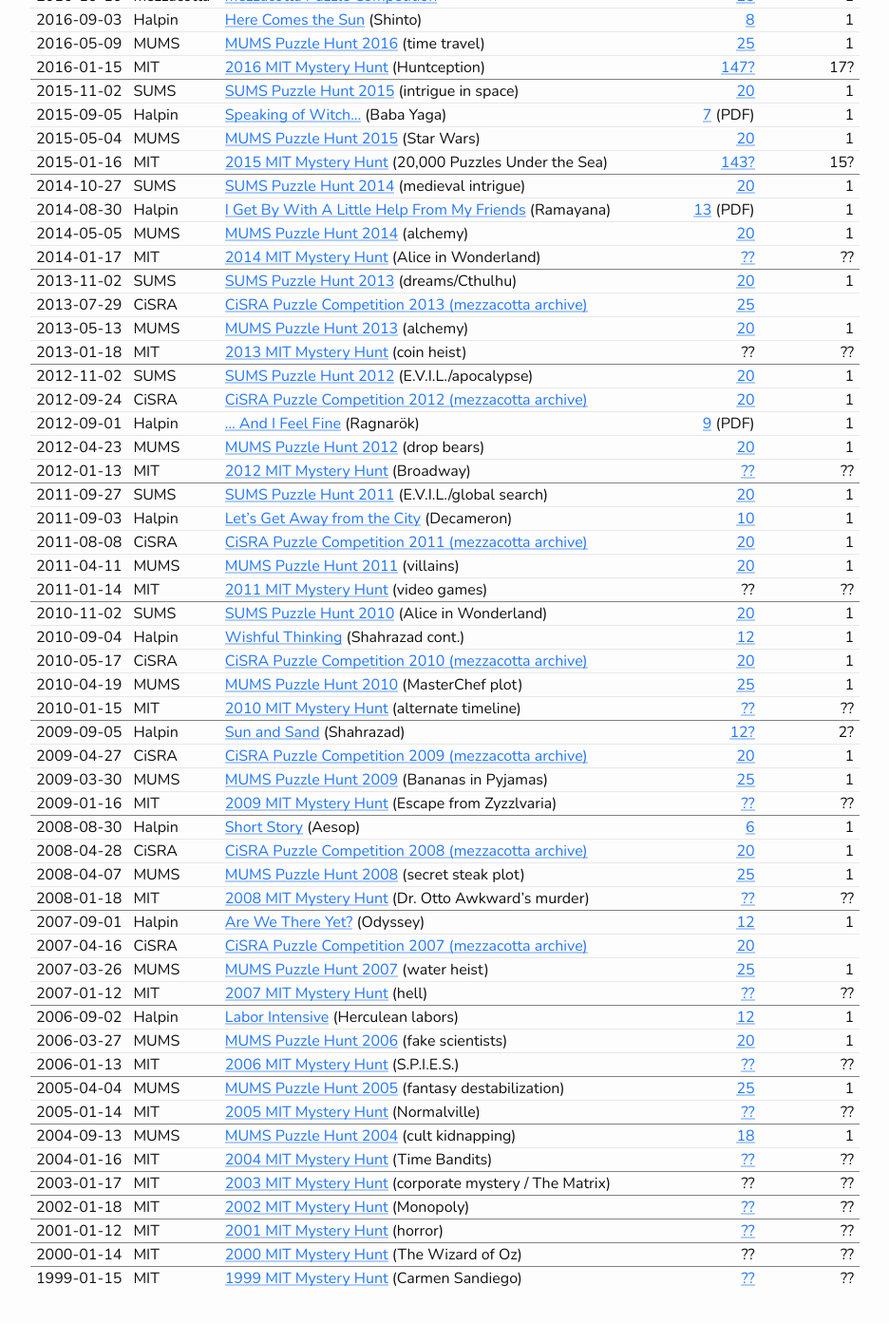
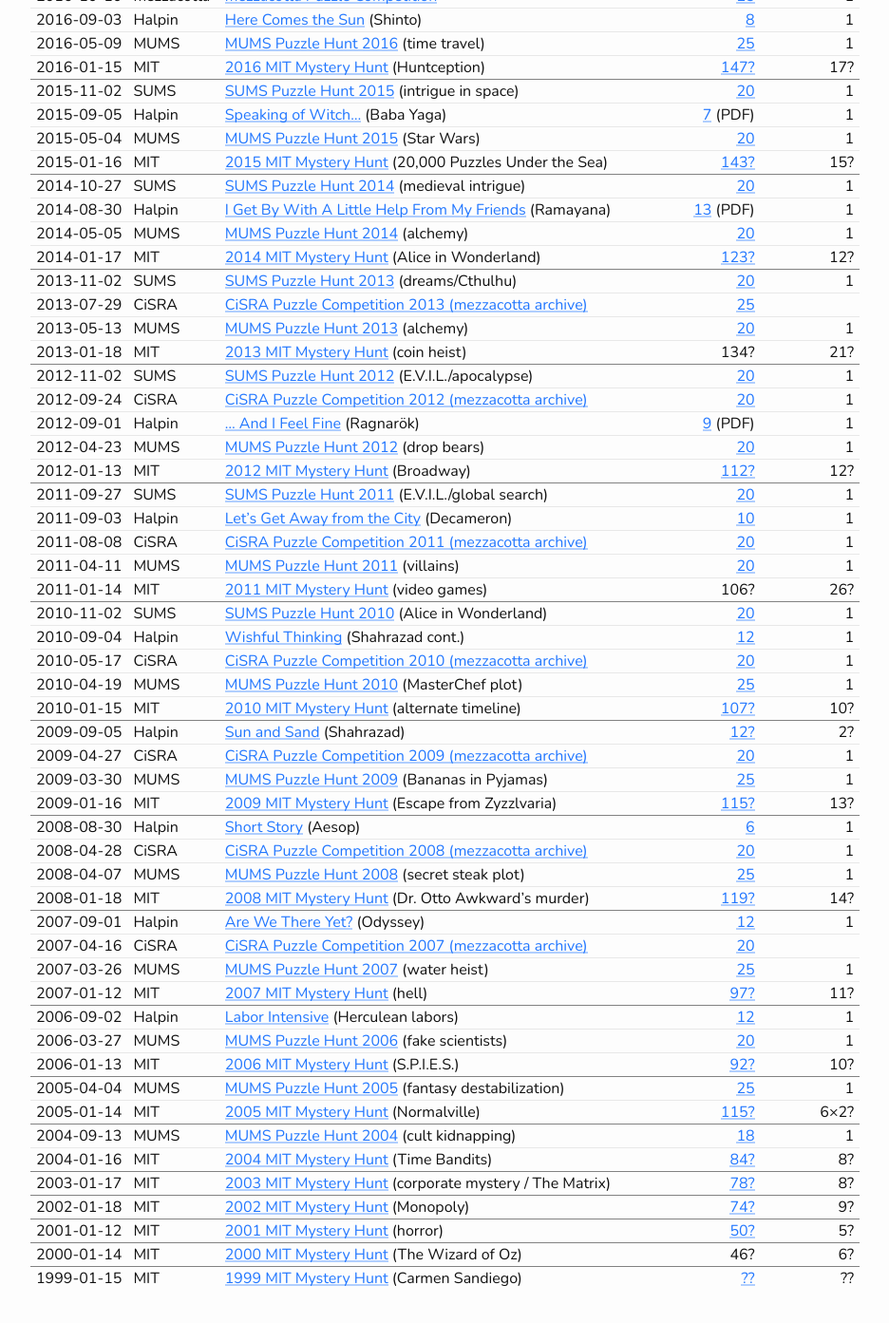
Before and after one commit to betaveros/puzzlehunt.net, a Jekyll site: the page built from list.md, in a window 1280 px wide and 1400 px high, scrolled down 1176 px. Shown: the top 1393 px of the window at 95% size, without its empty margins (158-1094 px from the left). Built offline with Jekyll 4.4.1, drawn with Linux system fonts in a browser that asks for light colours.

Commit message:
add crude numbers to the list

```diff
--- a/list.md
+++ b/list.md
@@ -62,62 +62,62 @@
 2014-10-27 | SUMS       | [SUMS Puzzle Hunt 2014](https://www.maths.usyd.edu.au/ub/sums/puzzlehunt/2014/main) (medieval intrigue)                     | [20](https://www.maths.usyd.edu.au/ub/sums/puzzlehunt/2014/puzzles) | 1
 2014-08-30 | Halpin     | [I Get By With A Little Help From My Friends](http://www.markhalpin.com/puzzles/rama/rama.html) (Ramayana)                  | [13](http://www.markhalpin.com/puzzles/rama/rama.pdf) (PDF) | 1
 2014-05-05 | MUMS       | [MUMS Puzzle Hunt 2014](https://researchers.ms.unimelb.edu.au/~mums/puzzlehunt/2014/puzzles.html) (alchemy)                 | [20](https://researchers.ms.unimelb.edu.au/~mums/puzzlehunt/2014/puzzles.html) | 1
-2014-01-17 | MIT        | [2014 MIT Mystery Hunt](https://web.mit.edu/puzzle/www/2014/) (Alice in Wonderland)                                         | [??](https://web.mit.edu/puzzle/www/2014/overview.html) | ??
+2014-01-17 | MIT        | [2014 MIT Mystery Hunt](https://web.mit.edu/puzzle/www/2014/) (Alice in Wonderland)                                         | [123?](https://web.mit.edu/puzzle/www/2014/overview.html) | 12?
 -|---
 2013-11-02 | SUMS       | [SUMS Puzzle Hunt 2013](https://www.maths.usyd.edu.au/ub/sums/puzzlehunt/2013/main) (dreams/Cthulhu)                        | [20](https://www.maths.usyd.edu.au/ub/sums/puzzlehunt/2013/puzzles) | 1
 2013-07-29 | CiSRA      | [CiSRA Puzzle Competition 2013 (mezzacotta archive)](https://www.mezzacotta.net/puzzle/cisra/2013/)                         | [25](https://www.mezzacotta.net/puzzle/cisra/2013/puzzles.html)
 2013-05-13 | MUMS       | [MUMS Puzzle Hunt 2013](https://researchers.ms.unimelb.edu.au/~mums/puzzlehunt/2013/puzzles.html) (alchemy)                 | [20](https://researchers.ms.unimelb.edu.au/~mums/puzzlehunt/2013/puzzles.html) | 1
-2013-01-18 | MIT        | [2013 MIT Mystery Hunt](https://web.mit.edu/puzzle/www/2013/) (coin heist)                                                  | ?? | ??
+2013-01-18 | MIT        | [2013 MIT Mystery Hunt](https://web.mit.edu/puzzle/www/2013/) (coin heist)                                                  | 134? | 21?
 -|---
 2012-11-02 | SUMS       | [SUMS Puzzle Hunt 2012](https://www.maths.usyd.edu.au/ub/sums/puzzlehunt/2012/main) (E.V.I.L./apocalypse)                   | [20](https://www.maths.usyd.edu.au/ub/sums/puzzlehunt/2012/puzzles) | 1
 2012-09-24 | CiSRA      | [CiSRA Puzzle Competition 2012 (mezzacotta archive)](https://www.mezzacotta.net/puzzle/cisra/2012/)                         | [20](https://www.mezzacotta.net/puzzle/cisra/2012/puzzles.html) | 1
 2012-09-01 | Halpin     | [... And I Feel Fine](http://www.markhalpin.com/puzzles/ragnarok/ragnarok.html) (Ragnarök)                                  | [9](http://www.markhalpin.com/puzzles/ragnarok/ragpuzz.pdf) (PDF) | 1
 2012-04-23 | MUMS       | [MUMS Puzzle Hunt 2012](https://researchers.ms.unimelb.edu.au/~mums/puzzlehunt/2012/puzzles.html) (drop bears)              | [20](https://researchers.ms.unimelb.edu.au/~mums/puzzlehunt/2012/puzzles.html) | 1
-2012-01-13 | MIT        | [2012 MIT Mystery Hunt](https://web.mit.edu/puzzle/www/2012/) (Broadway)                                                    | [??](https://web.mit.edu/puzzle/www/2012/puzzles/allpuzzles.html) | ??
+2012-01-13 | MIT        | [2012 MIT Mystery Hunt](https://web.mit.edu/puzzle/www/2012/) (Broadway)                                                    | [112?](https://web.mit.edu/puzzle/www/2012/puzzles/allpuzzles.html) | 12?
 -|---
 2011-09-27 | SUMS       | [SUMS Puzzle Hunt 2011](https://www.maths.usyd.edu.au/ub/sums/puzzlehunt/2011/main) (E.V.I.L./global search)                | [20](https://www.maths.usyd.edu.au/ub/sums/puzzlehunt/2011/puzzles) | 1
 2011-09-03 | Halpin     | [Let's Get Away from the City](http://www.markhalpin.com/puzzles/boccaccio/decameron.html) (Decameron)                      | [10](http://www.markhalpin.com/puzzles/boccaccio/LGAFTC.pdf) | 1
 2011-08-08 | CiSRA      | [CiSRA Puzzle Competition 2011 (mezzacotta archive)](https://www.mezzacotta.net/puzzle/cisra/2011/)                         | [20](https://www.mezzacotta.net/puzzle/cisra/2011/puzzles.html) | 1
 2011-04-11 | MUMS       | [MUMS Puzzle Hunt 2011](https://researchers.ms.unimelb.edu.au/~mums/puzzlehunt/2011/puzzles.html) (villains)                | [20](https://researchers.ms.unimelb.edu.au/~mums/puzzlehunt/2011/puzzles.html) | 1
-2011-01-14 | MIT        | [2011 MIT Mystery Hunt](https://web.mit.edu/puzzle/www/2011/) (video games)                                                 | ?? | ??
+2011-01-14 | MIT        | [2011 MIT Mystery Hunt](https://web.mit.edu/puzzle/www/2011/) (video games)                                                 | 106? | 26?
 -|---
 2010-11-02 | SUMS       | [SUMS Puzzle Hunt 2010](https://www.maths.usyd.edu.au/ub/sums/puzzlehunt/2010/main) (Alice in Wonderland)                   | [20](https://www.maths.usyd.edu.au/ub/sums/puzzlehunt/2010/puzzles) | 1
 2010-09-04 | Halpin     | [Wishful Thinking](http://www.markhalpin.com/puzzles/wisht/wisht.html) (Shahrazad cont.)                                    | [12](http://www.markhalpin.com/puzzles/wisht/wisht.html) | 1
 2010-05-17 | CiSRA      | [CiSRA Puzzle Competition 2010 (mezzacotta archive)](https://www.mezzacotta.net/puzzle/cisra/2010/)                         | [20](https://www.mezzacotta.net/puzzle/cisra/2010/puzzles.html) | 1
 2010-04-19 | MUMS       | [MUMS Puzzle Hunt 2010](https://researchers.ms.unimelb.edu.au/~mums/puzzlehunt/2010/puzzles.html) (MasterChef plot)         | [25](https://researchers.ms.unimelb.edu.au/~mums/puzzlehunt/2010/puzzles.html) | 1
-2010-01-15 | MIT        | [2010 MIT Mystery Hunt](https://web.mit.edu/puzzle/www/2010/) (alternate timeline)                                          | [??](https://web.mit.edu/puzzle/www/2010/puzzleindex.html) | ??
+2010-01-15 | MIT        | [2010 MIT Mystery Hunt](https://web.mit.edu/puzzle/www/2010/) (alternate timeline)                                          | [107?](https://web.mit.edu/puzzle/www/2010/puzzleindex.html) | 10?
 -|---
 2009-09-05 | Halpin     | [Sun and Sand](http://www.markhalpin.com/puzzles/sunandsand/sunsandbazaar.html) (Shahrazad)                                 | [12?](http://www.markhalpin.com/puzzles/sunandsand/sunsandbazaar.html) | 2?
 2009-04-27 | CiSRA      | [CiSRA Puzzle Competition 2009 (mezzacotta archive)](https://www.mezzacotta.net/puzzle/cisra/2009/)                         | [20](https://www.mezzacotta.net/puzzle/cisra/2009/puzzles.html) | 1
 2009-03-30 | MUMS       | [MUMS Puzzle Hunt 2009](https://researchers.ms.unimelb.edu.au/~mums/puzzlehunt/2009/puzzles.html) (Bananas in Pyjamas)      | [25](https://researchers.ms.unimelb.edu.au/~mums/puzzlehunt/2009/puzzles.html) | 1
-2009-01-16 | MIT        | [2009 MIT Mystery Hunt](https://web.mit.edu/puzzle/www/2009/) (Escape from Zyzzlvaria)                                      | [??](https://web.mit.edu/puzzle/www/2009/puzzles/) | ??
+2009-01-16 | MIT        | [2009 MIT Mystery Hunt](https://web.mit.edu/puzzle/www/2009/) (Escape from Zyzzlvaria)                                      | [115?](https://web.mit.edu/puzzle/www/2009/puzzles/) | 13?
 -|---
 2008-08-30 | Halpin     | [Short Story](http://www.markhalpin.com/shortstory/shortstoryganza.html) (Aesop)                                            | [6](http://www.markhalpin.com/shortstory/shortstoryganza.html) | 1
 2008-04-28 | CiSRA      | [CiSRA Puzzle Competition 2008 (mezzacotta archive)](https://www.mezzacotta.net/puzzle/cisra/2008/)                         | [20](https://www.mezzacotta.net/puzzle/cisra/2008/puzzles.html) | 1
 2008-04-07 | MUMS       | [MUMS Puzzle Hunt 2008](https://researchers.ms.unimelb.edu.au/~mums/puzzlehunt/2008/puzzles.html) (secret steak plot)       | [25](https://researchers.ms.unimelb.edu.au/~mums/puzzlehunt/2008/puzzles.html) | 1
-2008-01-18 | MIT        | [2008 MIT Mystery Hunt](https://web.mit.edu/puzzle/www/2008/) (Dr. Otto Awkward's murder)                                   | [??](https://web.mit.edu/puzzle/www/2008/) | ??
+2008-01-18 | MIT        | [2008 MIT Mystery Hunt](https://web.mit.edu/puzzle/www/2008/) (Dr. Otto Awkward's murder)                                   | [119?](https://web.mit.edu/puzzle/www/2008/) | 14?
 -|---
 2007-09-01 | Halpin     | [Are We There Yet?](http://www.markhalpin.com/AWTYweb/AWTY.html) (Odyssey)                                                  | [12](http://www.markhalpin.com/AWTYweb/AWTY.html) | 1
 2007-04-16 | CiSRA      | [CiSRA Puzzle Competition 2007 (mezzacotta archive)](https://www.mezzacotta.net/puzzle/cisra/2007/)                         | [20](https://www.mezzacotta.net/puzzle/cisra/2007/puzzles.html) |
 2007-03-26 | MUMS       | [MUMS Puzzle Hunt 2007](https://researchers.ms.unimelb.edu.au/~mums/puzzlehunt/2007/puzzles.html) (water heist)             | [25](https://researchers.ms.unimelb.edu.au/~mums/puzzlehunt/2007/puzzles.html) | 1
-2007-01-12 | MIT        | [2007 MIT Mystery Hunt](https://web.mit.edu/puzzle/www/2007/) (hell)                                                        | [??](https://web.mit.edu/puzzle/www/2007/puzzles/) | ??
+2007-01-12 | MIT        | [2007 MIT Mystery Hunt](https://web.mit.edu/puzzle/www/2007/) (hell)                                                        | [97?](https://web.mit.edu/puzzle/www/2007/puzzles/) | 11?
 -|---
 2006-09-02 | Halpin     | [Labor Intensive](http://www.markhalpin.com/labintpage/labint.html) (Herculean labors)                                      | [12](http://www.markhalpin.com/labintpage/labint.html) | 1
 2006-03-27 | MUMS       | [MUMS Puzzle Hunt 2006](https://researchers.ms.unimelb.edu.au/~mums/puzzlehunt/2006/puzzles.html) (fake scientists)         | [20](https://researchers.ms.unimelb.edu.au/~mums/puzzlehunt/2006/puzzles.html) | 1
-2006-01-13 | MIT        | [2006 MIT Mystery Hunt](https://web.mit.edu/puzzle/www/2006/) (S.P.I.E.S.)                                                  | [??](https://web.mit.edu/puzzle/www/2006/allpuzzles.html) | ??
+2006-01-13 | MIT        | [2006 MIT Mystery Hunt](https://web.mit.edu/puzzle/www/2006/) (S.P.I.E.S.)                                                  | [92?](https://web.mit.edu/puzzle/www/2006/allpuzzles.html) | 10?
 -|---
 2005-04-04 | MUMS       | [MUMS Puzzle Hunt 2005](https://researchers.ms.unimelb.edu.au/~mums/puzzlehunt/2005/puzzles.html) (fantasy destabilization) | [25](https://researchers.ms.unimelb.edu.au/~mums/puzzlehunt/2005/puzzles.html) | 1
-2005-01-14 | MIT        | [2005 MIT Mystery Hunt](https://web.mit.edu/puzzle/www/2005/) (Normalville)                                                 | [??](https://web.mit.edu/puzzle/www/2005/setec/) | ??
+2005-01-14 | MIT        | [2005 MIT Mystery Hunt](https://web.mit.edu/puzzle/www/2005/) (Normalville)                                                 | [115?](https://web.mit.edu/puzzle/www/2005/setec/) | 6×2?
 -|---
 2004-09-13 | MUMS       | [MUMS Puzzle Hunt 2004](https://researchers.ms.unimelb.edu.au/~mums/puzzlehunt/2004/puzzles.html) (cult kidnapping)         | [18](https://researchers.ms.unimelb.edu.au/~mums/puzzlehunt/2004/puzzles.html) | 1
-2004-01-16 | MIT        | [2004 MIT Mystery Hunt](https://web.mit.edu/puzzle/www/2004/) (Time Bandits)                                                | [??](https://web.mit.edu/puzzle/www/2004/puzzles/alpha.html) | ??
+2004-01-16 | MIT        | [2004 MIT Mystery Hunt](https://web.mit.edu/puzzle/www/2004/) (Time Bandits)                                                | [84?](https://web.mit.edu/puzzle/www/2004/puzzles/alpha.html) | 8?
 -|---
-2003-01-17 | MIT        | [2003 MIT Mystery Hunt](https://web.mit.edu/puzzle/www/2003/www.acme-corp.com/0101/index.html) (corporate mystery / The Matrix) | ?? | ??
+2003-01-17 | MIT        | [2003 MIT Mystery Hunt](https://web.mit.edu/puzzle/www/2003/www.acme-corp.com/0101/index.html) (corporate mystery / The Matrix) | [78?](https://web.mit.edu/puzzle/www/2003/www.acme-corp.com/teamGuest/index.html) | 8?
 -|---
-2002-01-18 | MIT        | [2002 MIT Mystery Hunt](https://web.mit.edu/puzzle/www/2002/) (Monopoly)                                                    | [??](https://web.mit.edu/puzzle/www/2002/by-title.html) | ??
+2002-01-18 | MIT        | [2002 MIT Mystery Hunt](https://web.mit.edu/puzzle/www/2002/) (Monopoly)                                                    | [74?](https://web.mit.edu/puzzle/www/2002/by-title.html) | 9?
 -|---
-2001-01-12 | MIT        | [2001 MIT Mystery Hunt](https://web.mit.edu/puzzle/www/2001/) (horror)                                                      | [??](https://web.mit.edu/puzzle/www/2001/) | ??
+2001-01-12 | MIT        | [2001 MIT Mystery Hunt](https://web.mit.edu/puzzle/www/2001/) (horror)                                                      | [50?](https://web.mit.edu/puzzle/www/2001/) | 5?
 -|---
-2000-01-14 | MIT        | [2000 MIT Mystery Hunt](https://web.mit.edu/puzzle/www/2000/) (The Wizard of Oz)                                            | ?? | ??
+2000-01-14 | MIT        | [2000 MIT Mystery Hunt](https://web.mit.edu/puzzle/www/2000/) (The Wizard of Oz)                                            | 46? | 6?
 -|---
 1999-01-15 | MIT        | [1999 MIT Mystery Hunt](https://web.mit.edu/puzzle/www/1999/puzzles/) (Carmen Sandiego)                                     | [??](https://web.mit.edu/puzzle/www/1999/puzzles/) | ??
```
